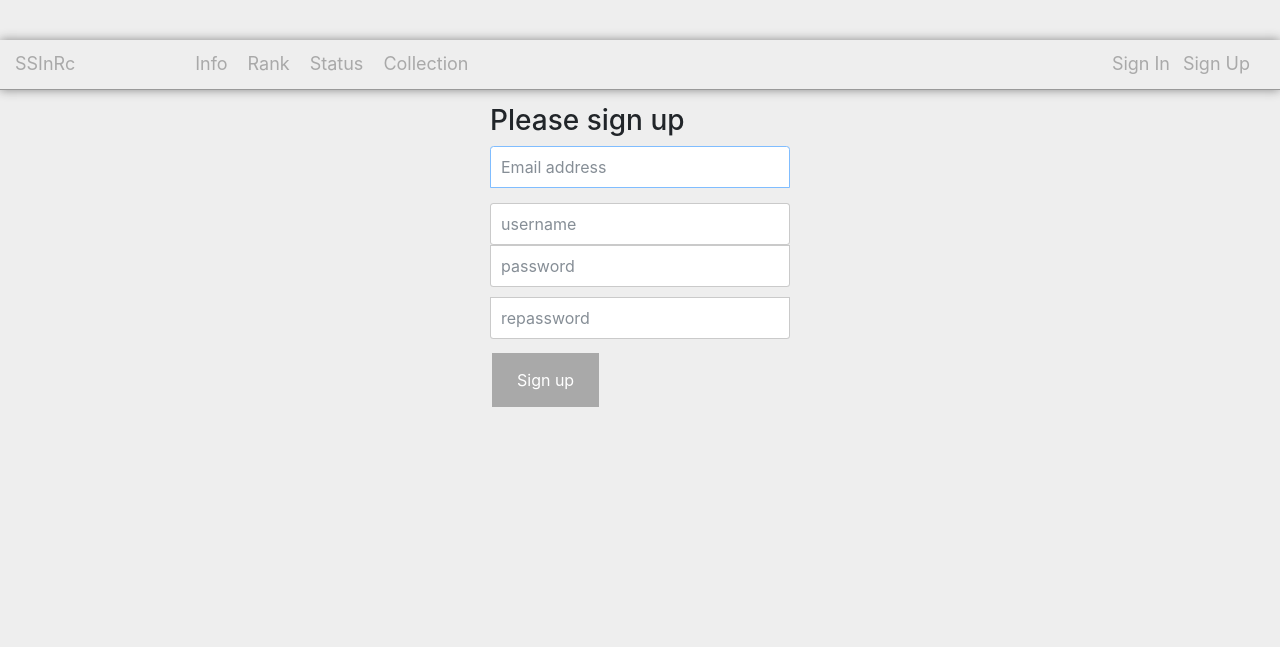
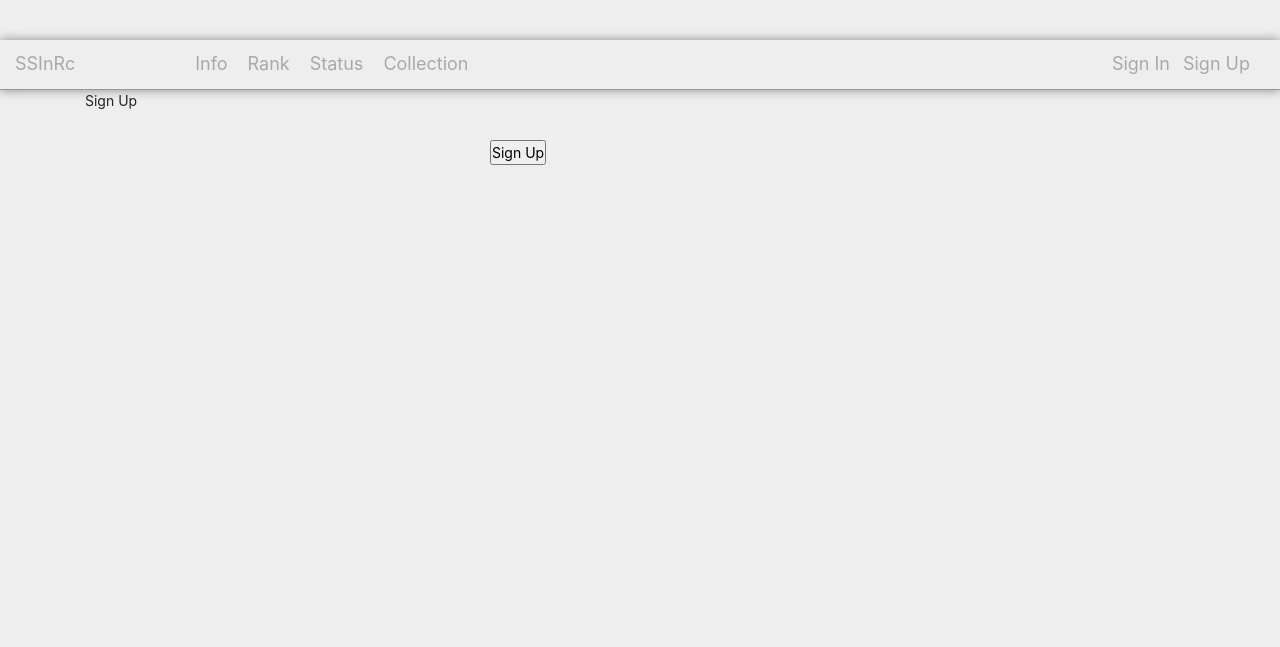
Before and after one commit to charlie890414/online_judge, a Django app: page /signup in a window 1280 px wide. Shown: the top 647 px of the page. Run offline with Django 3.2, Linux system fonts and the light colour scheme; some libraries are stand-ins or nearby versions.

Commit message:
sign in sign ot

```diff
--- a/judge/views.py
+++ b/judge/views.py
@@ -13,7 +13,7 @@ def signup(request):
         form = UserCreationForm(request.POST)
         if form.is_valid():
             user = form.save()
-            return redirect('/')
+            return redirect('/signin')
     else:
         form = UserCreationForm()
     return render(request, 'signup.html')
--- a/templates/signup.html
+++ b/templates/signup.html
@@ -41,19 +41,10 @@
   <body>
 
     <div class="container">
-
-      <form class="form-signin" action="/signup" method="post">
-        <h2 class="form-signin-heading">Please sign up</h2>
-        <label for="inputEmail" class="sr-only">Email address</label>
-        <input type="email" id="email" name='email' class="form-control" placeholder="Email address" required autofocus>
-        <label for="inputusername" class="sr-only">Name</label>
-        <input type="username" id="username" name='username' class="form-control" placeholder="username" required>
-        <label for="inputpassword" class="sr-only">password</label>
-        <input type="password" id="password" name='password' class="form-control" placeholder="password" required>
-        <label for="reinputpassword" class="sr-only">repeatpassword</label>
-        <input type="password" id="repassword" name='repassword' class="form-control" placeholder="repassword" required>
-        {% csrf_token %}
-        <button class="button button1" type="submit">Sign up</button>
+      <p>Sign Up</p>
+      <form class="form-signin" action="" method="post">{% csrf_token %}
+        {{ form }}
+        <input type="submit" value="Sign Up">
       </form>
 
     </div> <!-- /container -->
```
